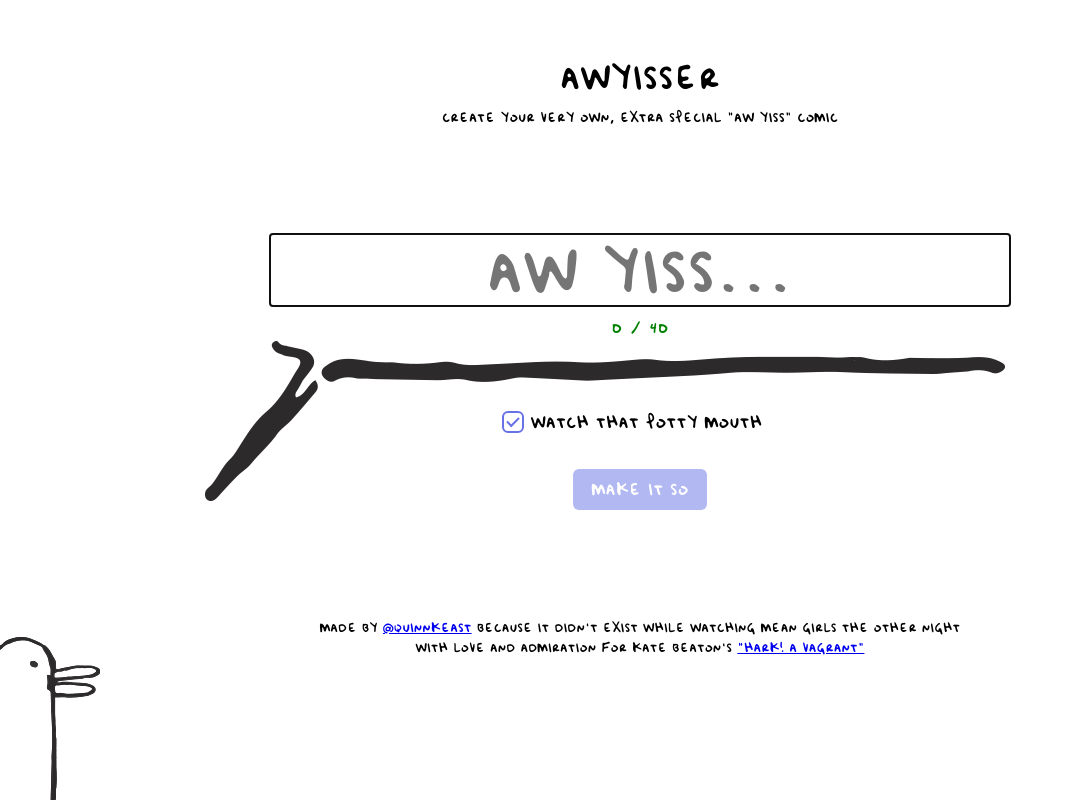
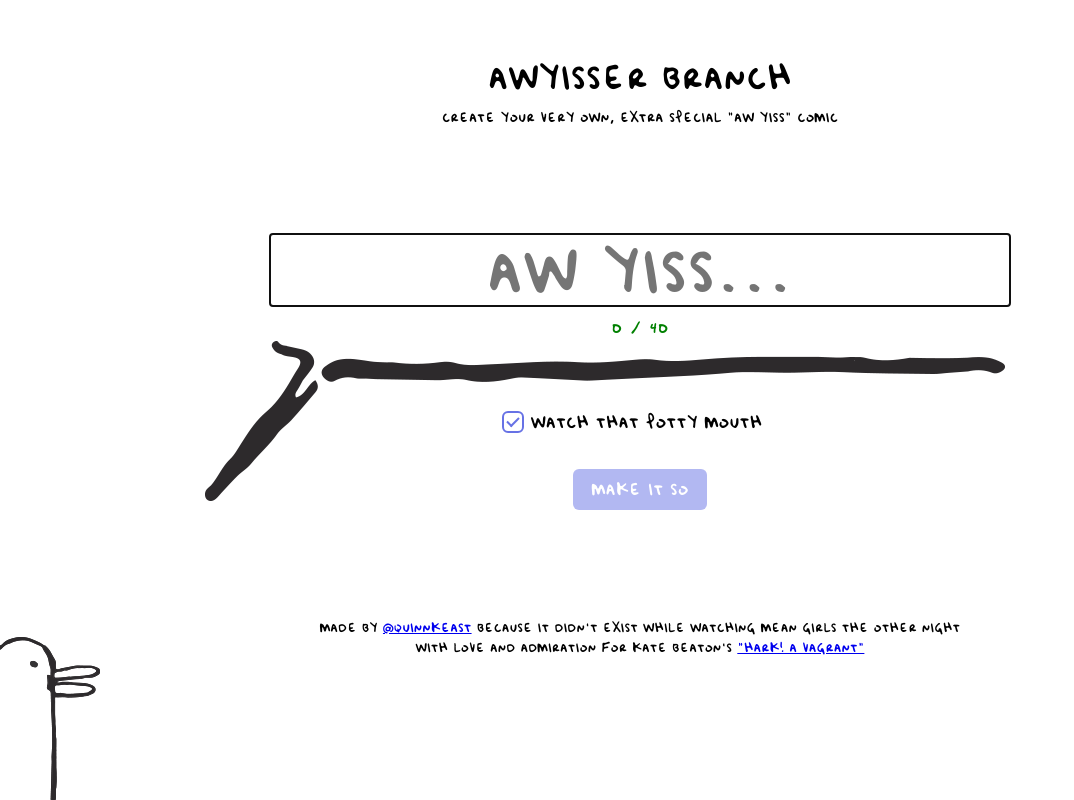
Before and after one commit to quinnkeast/awyisser, a Next.js app: page / in a window 1280 px wide. Shown: the whole page, without its empty margins (0-1074 px from the left). Built offline with nearby package versions, Linux system fonts and the light colour scheme.

Commit message:
Sample deploy

```diff
--- a/components/Header.js
+++ b/components/Header.js
@@ -40,7 +40,7 @@ const Lead = styled.h2`
 
 const Header = () => (
 	<HeaderContainer>
-		<Logo>Awyisser</Logo>
+		<Logo>Awyisser Branch</Logo>
 		<Lead>Create your very own, extra special "aw yiss" comic</Lead>
 	</HeaderContainer>
 );
```
